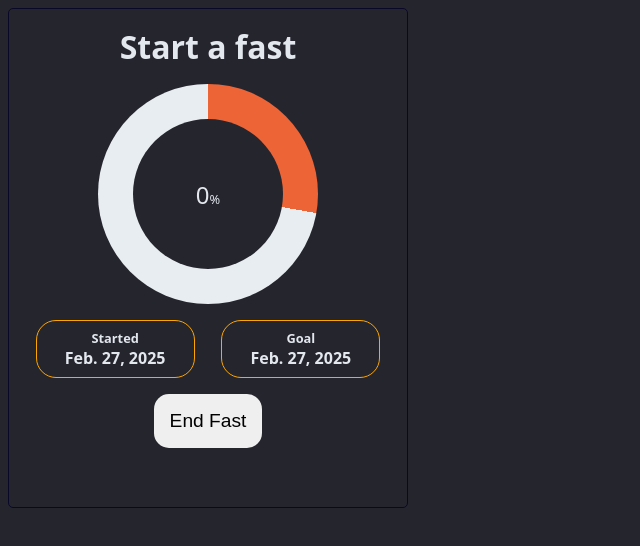
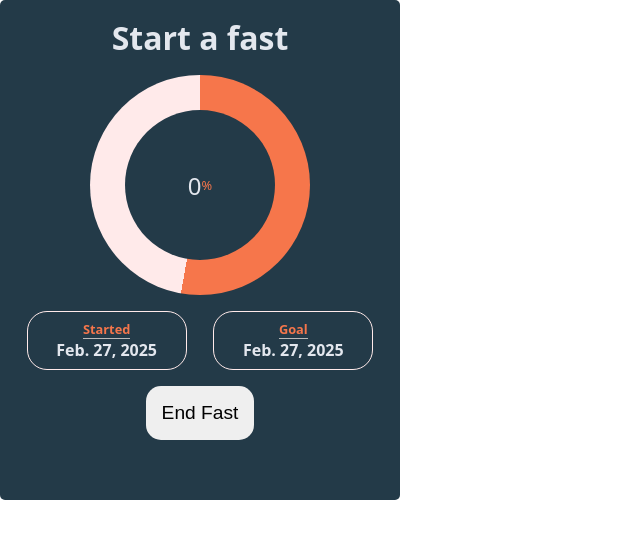
Before and after one commit to fayponjp/go-fast, a React (Vite) app: page / in a window 1280 px wide. Shown: the top 546 px of the page, without its empty margins (0-640 px from the left). Built offline with nearby package versions, Linux system fonts and the light colour scheme.

Commit message:
Updated stylings for Main components
- added clsx dependency
- added initial light/dark mode schemes

```diff
--- a/package.json
+++ b/package.json
@@ -10,6 +10,7 @@
     "preview": "vite preview"
   },
   "dependencies": {
+    "clsx": "^2.1.1",
     "react": "^19.0.0",
     "react-dom": "^19.0.0"
   },
--- a/src/App.css
+++ b/src/App.css
@@ -1,31 +1,18 @@
 *,
 *:before,
 *:after {
-  box-sizing: border-box;
-}
-
-h1 {
-  text-align: center;
-  margin-block: 0.5em;
-}
-
-html {
   box-sizing: border-box;
   margin: 0;
   padding: 0;
 }
 
-body {
-  background-color: var(--background-color-dark);
-  border: 1px solid rgb(10, 8, 41);
+header {
+  text-align: center;
+  padding: 1em 0;
+}
+
+.container {
   border-radius: 5px;
-  height: 100%;
-  width: 100%;
-  color: #e3e7ee;
   height: 500px;
   width: 400px;
 }
-
-small {
-  font-size: 0.8rem;
-}
--- a/src/App.jsx
+++ b/src/App.jsx
@@ -2,17 +2,20 @@ import { useState } from 'react'
 import './App.css'
 import './variables.css'
 import { ActiveFast, InactiveFast } from './components/Main/Main'
+import clsx from 'clsx'
 
 function App() {
   const [isFasting, setIsFasting] = useState(true)
-
+  const [mode, setMode] = useState('dark')
+  const classNames = clsx('container', mode)
+  console.log(window.matchMedia('(prefers-color-scheme: dark)').matches)
   return (
-    <>
+    <div className={classNames}>
       <header>
         <h1>Start a fast</h1>
       </header>
-      {isFasting ? <ActiveFast /> : <InactiveFast />}
-    </>
+      {isFasting ? <ActiveFast mode={mode}/> : <InactiveFast mode={mode}/>}
+    </div>
   )
 }
 
--- a/src/components/Main/Main.css
+++ b/src/components/Main/Main.css
@@ -5,12 +5,12 @@ main {
     gap: 1em;
 }
 
-  .progress-bar {
+.progress-bar {
     width: 220px;
     height: 220px;
+    overflow: hidden;
 
-    /* margin-block: 1em; */
-    background: conic-gradient(#ed6436 100deg, #e7edf1 0deg);
+    background: conic-gradient(#f6764b 190deg, #ffeaea 0deg);
     border-radius: 50%;
 
     display: flex;
@@ -20,15 +20,16 @@ main {
     position: relative;
 }
 
-.progress-bar:before {
-    content: '';
+.text {
     position: absolute;
-
     width: 150px;
     height: 150px;
-    background-color: var(--background-color-dark);
+    border-radius: 50%;
+    font-size: 1.5em;
 
-    border-radius: 50%;
+    display: flex;
+    align-items: center;
+    justify-content: center;
 }
 
 .progress-timers {
@@ -37,9 +38,15 @@ main {
     justify-content: space-evenly;
 }
 
+.progress-timers > span > small {
+    border-bottom: 1px solid #bab9b9;
+}
+
+.text > small, .progress-timers > span > small {
+    color: #f6764b;
+}
+
 .progress-timers > span {
-    /* background-color: var(--datetime-bg-color-dark);
-    color: var(--datetime-color-dark); */
     padding: 0.5em 0;
     border-radius: 20px;
     width: 40%;
@@ -47,10 +54,5 @@ main {
     flex-direction: column;
     align-items: center;
     font-weight: 600;
-    border: 1px solid orange;
+    border: 1px solid #ffeaea;
 }
-
-.text {
-    z-index: 2;
-    font-size: 1.5em;
-}
--- a/src/components/Main/Main.jsx
+++ b/src/components/Main/Main.jsx
@@ -1,11 +1,11 @@
-import "./Main.css"
+import './Main.css'
 import { useRef } from 'react'
 import Button from '../Button/Button'
 
 function InactiveFast() {
     return (
         <main>
-            <div className="options">
+            <div className='options'>
                 <Button>
                     Start Fasting
                 </Button>
@@ -14,15 +14,15 @@ function InactiveFast() {
     )
 }
 
-function ActiveFast() {
+function ActiveFast({mode}) {
     return (
         <main>
             <div className='progress-bar'>
-                <div className="text">0<small>%</small></div>
+                <div className={`text ${mode}`}>0<small>%</small></div>
             </div>
-            <div className="progress-timers">
-                <span><small>Started</small><time dateTime="">Feb. 27, 2025</time></span>
-                <span><small>Goal</small><time dateTime="">Feb. 27, 2025</time></span>
+            <div className='progress-timers'>
+                <span><small>Started</small><time dateTime=''>Feb. 27, 2025</time></span>
+                <span><small>Goal</small><time dateTime=''>Feb. 27, 2025</time></span>
             </div>
             <Button>End Fast</Button>
         </main>
--- a/src/variables.css
+++ b/src/variables.css
@@ -1,6 +1,20 @@
 :root {
     font-family: system-ui, Avenir, Helvetica, Arial, sans-serif;
-    --background-color-dark: #25252e;
+    --background-color-dark: #233a48;
     --datetime-bg-color-dark: #ffffff;
     --datetime-color-dark: #261c0c;
 }
+
+.dark {
+    background-color: var(--background-color-dark);
+    color: #e3e7ee;
+}
+
+.light {
+    background-color: #fcfcfb;
+    color: #16161f;
+}
+
+small {
+    font-size: 0.8rem;
+}
```
Also changed, not shown: 1 other file (tests, documents, lock files or other folders).
